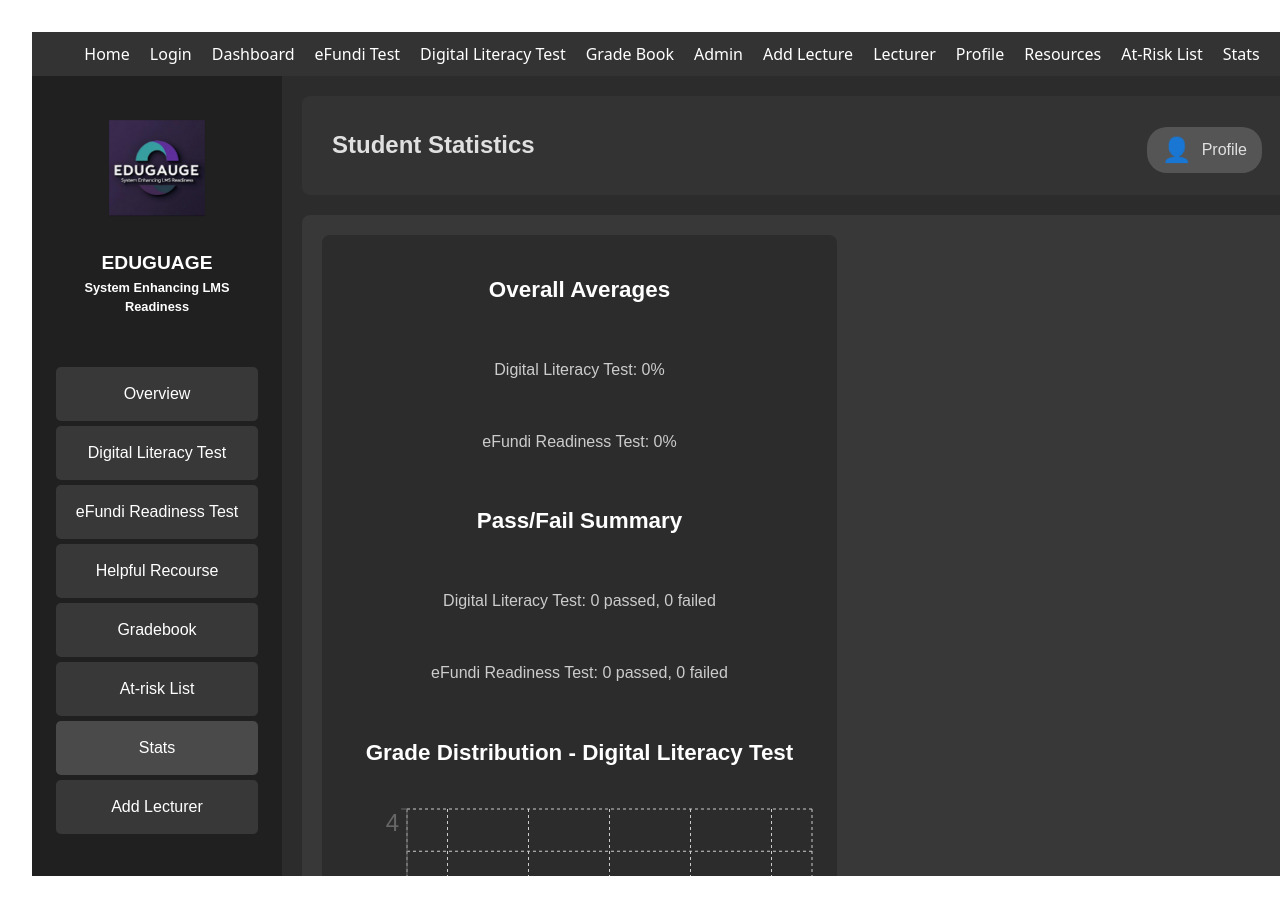
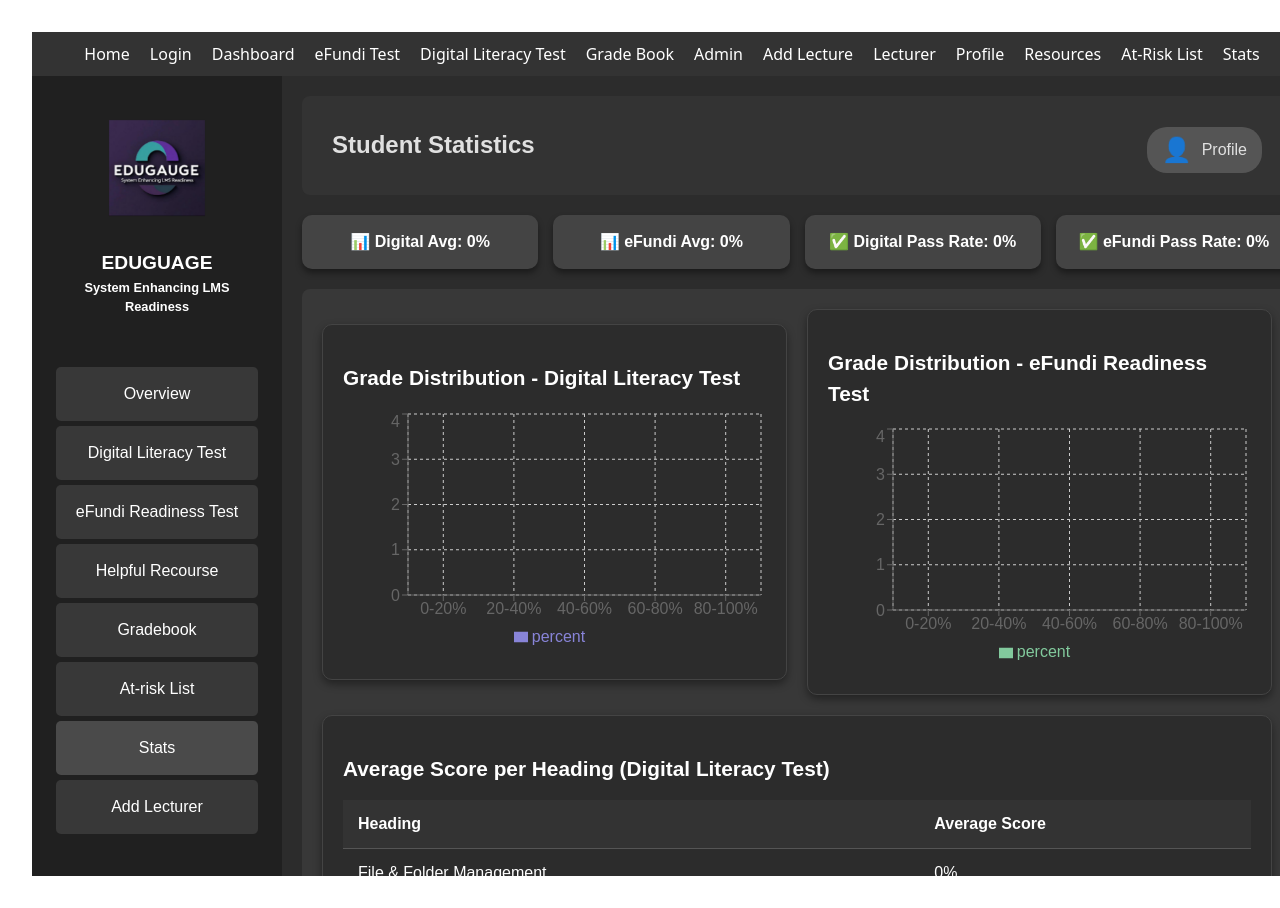
Before and after one commit to Ishmael-byte/EduGauge-IntegrationBranch-, a React (Vite) app in the folder edugauge/: page /Stats in a window 1280 px wide. Shown: the top 908 px of the page. Built offline with nearby package versions, Linux system fonts and the light colour scheme.

Commit message:
update stats and resources

```diff
--- a/edugauge/src/pages/Resources.css
+++ b/edugauge/src/pages/Resources.css
@@ -113,6 +113,12 @@
   display: flex;
   flex-direction: column;
   gap: 20px;
+
+  /* Make box grow with content */
+  width: 100%;
+  min-height: 300px; /* initial height */
+  box-sizing: border-box;
+  overflow-x: hidden; /* prevent horizontal overflow */
 }
 
 .content-box h2 {
@@ -132,37 +138,45 @@
 /* Upload section */
 .upload-section {
   display: flex;
+  flex-wrap: wrap;        /* allow items to wrap on smaller screens */
   gap: 10px;
   align-items: center;
   margin-bottom: 20px;
 }
 
-.file-input {
-  padding: 5px;
+.upload-section input[type="file"],
+.upload-section input[type="text"],
+.upload-section input[type="url"] {
+  flex: 1 1 auto;
+  min-width: 200px;       /* do not shrink too small */
+  padding: 8px;
   background-color: #383838;
   border: 1px solid #555;
   border-radius: 5px;
   color: #fff;
+  box-sizing: border-box;
 }
 
-.upload-btn {
+.upload-section .upload-btn {
+  flex: 0 0 auto;         /* button keeps its size */
+  padding: 8px 16px;
   background-color: #4a4a4a;
   color: #fff;
   border: none;
-  padding: 8px 16px;
   border-radius: 5px;
   cursor: pointer;
   transition: background-color 0.3s;
 }
 
-.upload-btn:hover {
+.upload-section .upload-btn:hover {
   background-color: #5c5c5c;
 }
 
 /* Resource list styling */
 .resource-table-container {
-  margin-top: 10px;
-  overflow-x: auto;
+  width: 100%;
+  overflow-x: auto;        /* allow horizontal scrolling if needed */
+  max-width: 100%;         /* ensure table stays inside content box */
 }
 
 .resource-table {
@@ -173,6 +187,7 @@
   font-size: 14px;
   border-radius: 8px;
   overflow: hidden;
+  table-layout: auto;      /* allow table to resize with content */
 }
 
 .resource-table th,
@@ -180,6 +195,7 @@
   padding: 12px 15px;
   text-align: left;
   border-bottom: 1px solid #333;
+  word-break: break-word;  /* wrap long words and URLs */
 }
 
 .resource-table th {
@@ -206,9 +222,18 @@
   border-radius: 5px;
   cursor: pointer;
   text-decoration: none;
+  margin-right: 5px;
   transition: background 0.3s;
 }
 
 .table-btn:hover {
   background: #666;
 }
+
+.delete-btn {
+  background-color: #b33;
+}
+
+.delete-btn:hover {
+  background-color: #d55;
+}
--- a/edugauge/src/pages/Stats.css
+++ b/edugauge/src/pages/Stats.css
@@ -67,6 +67,9 @@
   background-color: #333;
   border-radius: 8px;
   margin-bottom: 20px;
+  display: flex;
+  justify-content: space-between;
+  align-items: center;
 }
 
 .header-title {
@@ -80,7 +83,6 @@
   background-color: #555;
   padding: 5px 15px;
   border-radius: 20px;
-  margin-top: 10px;
 }
 
 .profile-icon {
@@ -88,31 +90,62 @@
   margin-right: 10px;
 }
 
+/* KPI row */
+.kpi-row {
+  display: grid;
+  grid-template-columns: repeat(auto-fit, minmax(200px, 1fr));
+  gap: 15px;
+  margin-bottom: 20px;
+}
+
+.kpi-card {
+  background-color: #444;
+  border-radius: 10px;
+  padding: 15px;
+  text-align: center;
+  font-size: 1rem;
+  font-weight: bold;
+  color: #fff;
+  box-shadow: 0px 4px 6px rgba(0,0,0,0.4);
+  transition: transform 0.2s ease;
+}
+
+.kpi-card:hover {
+  transform: translateY(-3px);
+}
+
+/* Dashboard grid */
 .content-body {
-  flex-grow: 1;
+  display: grid;
+  grid-template-columns: repeat(auto-fit, minmax(350px, 1fr));
+  gap: 20px;
+  padding: 20px;
   background-color: #383838;
   border-radius: 8px;
-  padding: 20px;
-  text-align: left;
-  display: block;
 }
 
-.content-box {
+.stat-card {
   background-color: #2c2c2c;
+  border: 1px solid #444;
+  border-radius: 10px;
   padding: 20px;
-  border-radius: 8px;
-  margin-bottom: 20px;
-  text-align: left;
-  display: flex;
-  flex-direction: column;
-  gap: 20px;
+  box-shadow: 0px 4px 8px rgba(0,0,0,0.4);
+  transition: transform 0.2s ease;
 }
 
-.content-box h2 {
-  font-size: 1.4rem;
+.stat-card:hover {
+  transform: translateY(-4px);
+}
+
+.stat-card h2 {
+  font-size: 1.3rem;
   font-weight: bold;
   margin-bottom: 15px;
   color: #ffffff;
+}
+
+.stat-card.wide {
+  grid-column: span 2;
 }
 
 .stats-table {
--- a/edugauge/src/pages/Stats.jsx
+++ b/edugauge/src/pages/Stats.jsx
@@ -20,49 +20,89 @@ const Stats = ({ students = [] }) => {
   const digitalGrades = students.map(s => s.digitalGrade || 0);
   const efundiGrades = students.map(s => s.eFundiGrade || 0);
 
-  // Overall averages
-  const average = (grades) => grades.length ? (grades.reduce((a,b) => a+b,0)/grades.length).toFixed(2) : 0;
+  // Helper functions
+  const average = (grades) =>
+    grades.length ? (grades.reduce((a, b) => a + b, 0) / grades.length).toFixed(2) : 0;
+
+  const median = (grades) => {
+    if (!grades.length) return 0;
+    const sorted = [...grades].sort((a, b) => a - b);
+    const mid = Math.floor(sorted.length / 2);
+    return sorted.length % 2 !== 0
+      ? sorted[mid]
+      : ((sorted[mid - 1] + sorted[mid]) / 2).toFixed(2);
+  };
+
+  const stdDev = (grades) => {
+    if (!grades.length) return 0;
+    const mean = grades.reduce((a, b) => a + b, 0) / grades.length;
+    const variance = grades.reduce((acc, g) => acc + (g - mean) ** 2, 0) / grades.length;
+    return Math.sqrt(variance).toFixed(2);
+  };
+
+  const passThreshold = 50;
+  const passRate = (grades) =>
+    grades.length
+      ? ((grades.filter((g) => g >= passThreshold).length / grades.length) * 100).toFixed(1)
+      : 0;
+
+  const gradeDistribution = (grades) => {
+    const ranges = [0, 20, 40, 60, 80, 100];
+    const counts = ranges.slice(0, -1).map(() => 0);
+    grades.forEach((g) => {
+      for (let i = 0; i < ranges.length - 1; i++) {
+        if (g >= ranges[i] && g < ranges[i + 1]) {
+          counts[i]++;
+          break;
+        }
+      }
+    });
+    return counts.map((count, i) => ({
+      range: `${ranges[i]}-${ranges[i + 1]}%`,
+      count,
+      percent: grades.length ? ((count / grades.length) * 100).toFixed(1) : 0,
+    }));
+  };
+
+  const correlation = (x, y) => {
+    const n = x.length;
+    if (n === 0) return 0;
+    const meanX = x.reduce((a, b) => a + b, 0) / n;
+    const meanY = y.reduce((a, b) => a + b, 0) / n;
+    const numerator = x.map((xi, i) => (xi - meanX) * (y[i] - meanY)).reduce((a, b) => a + b, 0);
+    const denominator = Math.sqrt(
+      x.map((xi) => (xi - meanX) ** 2).reduce((a, b) => a + b, 0) *
+      y.map((yi) => (yi - meanY) ** 2).reduce((a, b) => a + b, 0)
+    );
+    return denominator ? (numerator / denominator).toFixed(2) : 0;
+  };
+
+  // Calculations
   const digitalAverage = average(digitalGrades);
   const efundiAverage = average(efundiGrades);
 
-  // Pass/fail counts
-  const passThreshold = 50;
-  const passFailStats = (grades) => {
-    const pass = grades.filter(g => g >= passThreshold).length;
-    const fail = grades.length - pass;
-    return { pass, fail };
-  };
-  const digitalPassFail = passFailStats(digitalGrades);
-  const efundiPassFail = passFailStats(efundiGrades);
+  const digitalMedian = median(digitalGrades);
+  const efundiMedian = median(efundiGrades);
 
-  // Grade distribution
-  const gradeDistribution = (grades) => {
-    const ranges = [0, 20, 40, 60, 80, 100];
-    const counts = ranges.slice(0, -1).map(_ => 0);
-    grades.forEach(g => {
-      for (let i=0;i<ranges.length-1;i++){
-        if (g >= ranges[i] && g < ranges[i+1]) { counts[i]++; break; }
-      }
-    });
-    return counts.map((count,i)=>({
-      range:`${ranges[i]}-${ranges[i+1]}%`,
-      count,
-      percent: grades.length ? ((count/grades.length)*100).toFixed(1) : 0
-    }));
-  };
+  const digitalStdDev = stdDev(digitalGrades);
+  const efundiStdDev = stdDev(efundiGrades);
+
+  const digitalPassRate = passRate(digitalGrades);
+  const efundiPassRate = passRate(efundiGrades);
 
   const digitalDistribution = gradeDistribution(digitalGrades);
   const efundiDistribution = gradeDistribution(efundiGrades);
 
-  // Average per heading
-  const headingAverages = headings.map(h => {
-    const total = students.reduce((acc,s) => acc + (s.headings?.[h]||0),0);
-    const avg = students.length ? (total/students.length).toFixed(2) : 0;
+  const headingAverages = headings.map((h) => {
+    const total = students.reduce((acc, s) => acc + (s.headings?.[h] || 0), 0);
+    const avg = students.length ? (total / students.length).toFixed(2) : 0;
     return { heading: h, average: avg };
   });
 
-  // Worst performing headings
-  const worstHeadings = [...headingAverages].sort((a,b)=>a.average-b.average).slice(0,3);
+  const worstHeadings = [...headingAverages].sort((a, b) => a.average - b.average).slice(0, 3);
+  const bestHeadings = [...headingAverages].sort((a, b) => b.average - a.average).slice(0, 3);
+
+  const digitalEfundiCorrelation = correlation(digitalGrades, efundiGrades);
 
   return (
     <div className="page-container">
@@ -97,19 +137,19 @@ const Stats = ({ students = [] }) => {
           </div>
         </header>
 
+        {/* KPI Summary Row */}
+        <div className="kpi-row">
+          <div className="kpi-card">📊 Digital Avg: {digitalAverage}%</div>
+          <div className="kpi-card">📊 eFundi Avg: {efundiAverage}%</div>
+          <div className="kpi-card">✅ Digital Pass Rate: {digitalPassRate}%</div>
+          <div className="kpi-card">✅ eFundi Pass Rate: {efundiPassRate}%</div>
+        </div>
+
+        {/* Dashboard Grid */}
         <div className="content-body">
-          <div className="content-box">
-            {/* Overall Averages */}
-            <h2>Overall Averages</h2>
-            <p>Digital Literacy Test: {digitalAverage}%</p>
-            <p>eFundi Readiness Test: {efundiAverage}%</p>
 
-            {/* Pass/Fail Summary */}
-            <h2>Pass/Fail Summary</h2>
-            <p>Digital Literacy Test: {digitalPassFail.pass} passed, {digitalPassFail.fail} failed</p>
-            <p>eFundi Readiness Test: {efundiPassFail.pass} passed, {efundiPassFail.fail} failed</p>
-
-            {/* Grade Distributions */}
+          {/* Grade Distributions */}
+          <div className="stat-card">
             <h2>Grade Distribution - Digital Literacy Test</h2>
             <ResponsiveContainer width="100%" height={250}>
               <BarChart data={digitalDistribution}>
@@ -121,7 +161,9 @@ const Stats = ({ students = [] }) => {
                 <Bar dataKey="percent" fill="#8884d8" />
               </BarChart>
             </ResponsiveContainer>
+          </div>
 
+          <div className="stat-card">
             <h2>Grade Distribution - eFundi Readiness Test</h2>
             <ResponsiveContainer width="100%" height={250}>
               <BarChart data={efundiDistribution}>
@@ -133,8 +175,10 @@ const Stats = ({ students = [] }) => {
                 <Bar dataKey="percent" fill="#82ca9d" />
               </BarChart>
             </ResponsiveContainer>
+          </div>
 
-            {/* Average per Heading */}
+          {/* Average per Heading */}
+          <div className="stat-card wide">
             <h2>Average Score per Heading (Digital Literacy Test)</h2>
             <table className="stats-table">
               <thead>
@@ -144,7 +188,7 @@ const Stats = ({ students = [] }) => {
                 </tr>
               </thead>
               <tbody>
-                {headingAverages.map(h => (
+                {headingAverages.map((h) => (
                   <tr key={h.heading}>
                     <td>{h.heading}</td>
                     <td>{h.average}%</td>
@@ -152,15 +196,47 @@ const Stats = ({ students = [] }) => {
                 ))}
               </tbody>
             </table>
+          </div>
 
-            {/* Worst performing headings */}
+          {/* Worst Performing Headings */}
+          <div className="stat-card">
             <h2>Worst Performing Headings</h2>
             <ul>
-              {worstHeadings.map(h => (
+              {worstHeadings.map((h) => (
                 <li key={h.heading}>{h.heading}: {h.average}%</li>
               ))}
             </ul>
           </div>
+
+          {/* Best Performing Headings */}
+          <div className="stat-card">
+            <h2>Best Performing Headings</h2>
+            <ul>
+              {bestHeadings.map((h) => (
+                <li key={h.heading}>{h.heading}: {h.average}%</li>
+              ))}
+            </ul>
+          </div>
+
+          {/* Correlation */}
+          <div className="stat-card">
+            <h2>Correlation</h2>
+            <p>
+              Correlation between Digital Literacy & eFundi Readiness:{" "}
+              <strong>{digitalEfundiCorrelation}</strong>
+            </p>
+            <small>
+              (Closer to 1 = strong positive, closer to -1 = strong negative, 0 = none)
+            </small>
+          </div>
+
+          {/* Median & Std Dev */}
+          <div className="stat-card">
+            <h2>Median & Spread</h2>
+            <p>Digital Literacy Median: {digitalMedian}% | Std Dev: {digitalStdDev}</p>
+            <p>eFundi Median: {efundiMedian}% | Std Dev: {efundiStdDev}</p>
+          </div>
+
         </div>
       </main>
     </div>
```
Also changed, not shown: edugauge/src/pages/Resources.jsx (+150 -89 lines).
